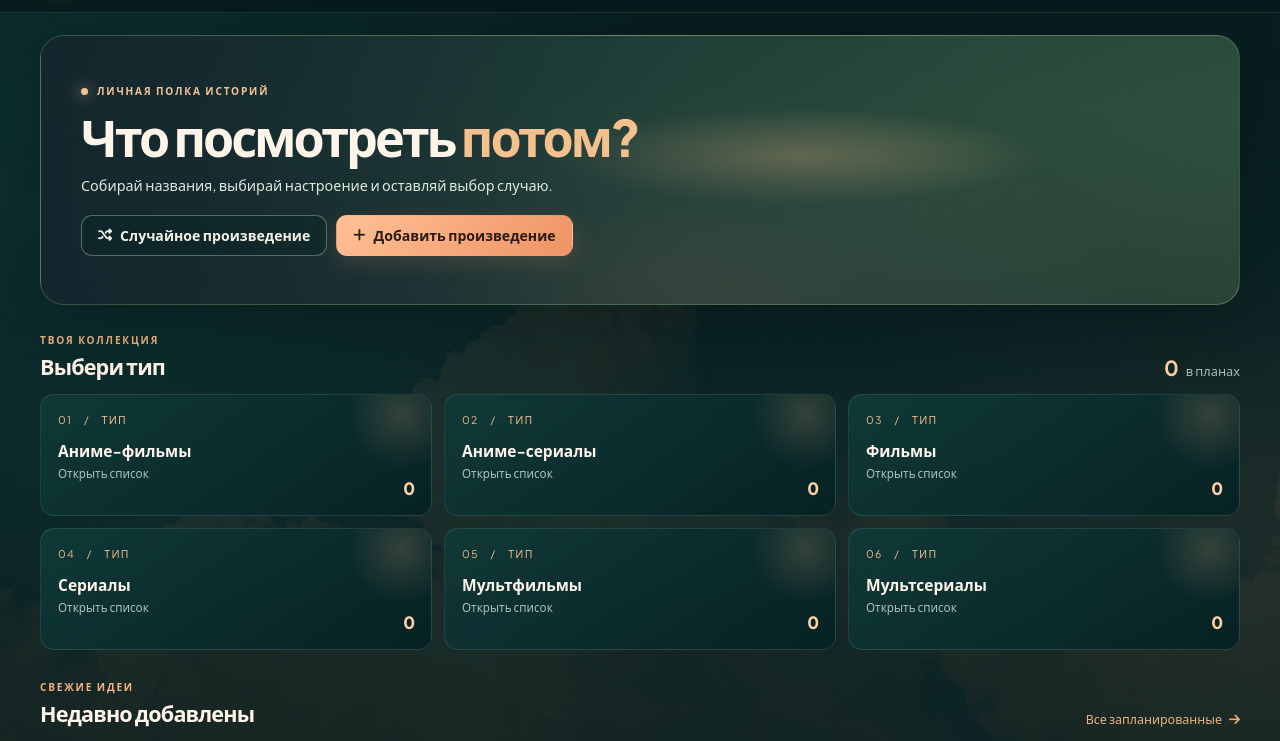
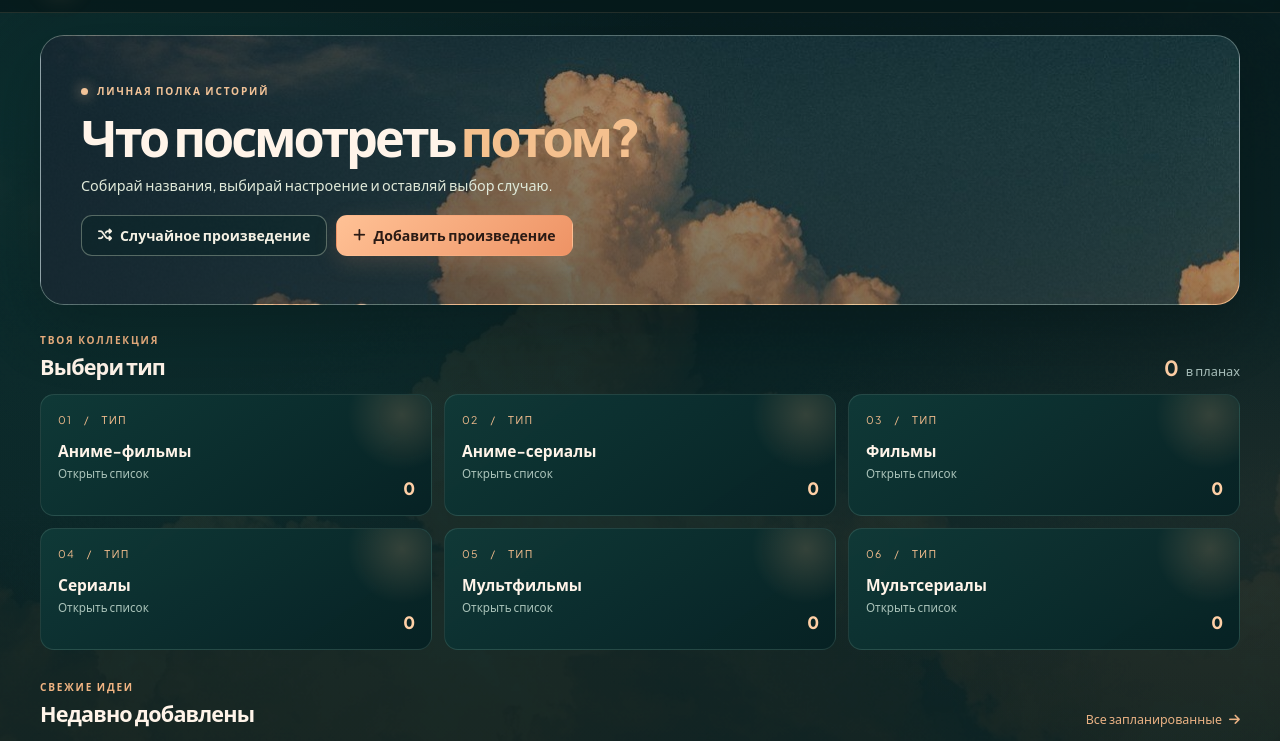
Before and after one commit to Mrcat201006/VIBE_CODER_ITS_NOT_COOL, a plain HTML site: page plans.html in a window 1280 px wide. Shown: the part 59-800 px from the top of the page. Drawn offline with Linux system fonts and the light colour scheme.

Commit message:
Replace green hero gradient with cloud photograph

```diff
--- a/plans.css
+++ b/plans.css
@@ -2,7 +2,7 @@
 .plans-body{--plans-green:#214b42;--plans-mint:#9dc5a8;--plans-gold:#f2b787}
 .plans-logo{text-decoration:none;color:inherit}
 .plans-page{padding-bottom:70px}
-.plans-hero{position:relative;isolation:isolate;display:flex;align-items:center;min-height:270px;margin-top:22px;padding:35px 40px;overflow:hidden;border:1px solid rgba(194,215,173,.25);border-radius:24px;background:radial-gradient(ellipse at 63% 45%,rgba(237,198,133,.48),transparent 23%),linear-gradient(105deg,rgba(8,32,28,.92) 0%,rgba(18,59,47,.70) 42%,rgba(49,83,52,.30) 100%),radial-gradient(ellipse at 50% 100%,#bea875 0 7%,#698360 27%,#3e6348 58%,#294f40 100%);box-shadow:0 22px 65px rgba(0,0,0,.22)}
+.plans-hero{position:relative;isolation:isolate;display:flex;align-items:center;min-height:270px;margin-top:22px;padding:35px 40px;overflow:hidden;border:1px solid rgba(202,217,210,.36);border-radius:24px;background:#71858f url('assets/cloudscape.jpg') center 53%/cover no-repeat;box-shadow:0 22px 65px rgba(0,0,0,.22)}
 .plans-hero-shade{position:absolute;z-index:-1;inset:0;background:linear-gradient(90deg,rgba(22,39,49,.77),rgba(31,49,57,.40) 52%,rgba(44,55,61,.12)),linear-gradient(0deg,rgba(18,29,35,.36),transparent 74%)}
 .plans-hero-copy{position:relative;z-index:2;max-width:620px}
 .plans-kicker,.plans-eyebrow{color:#f2c398;font-size:.63rem;font-weight:800;letter-spacing:.18em}
```
